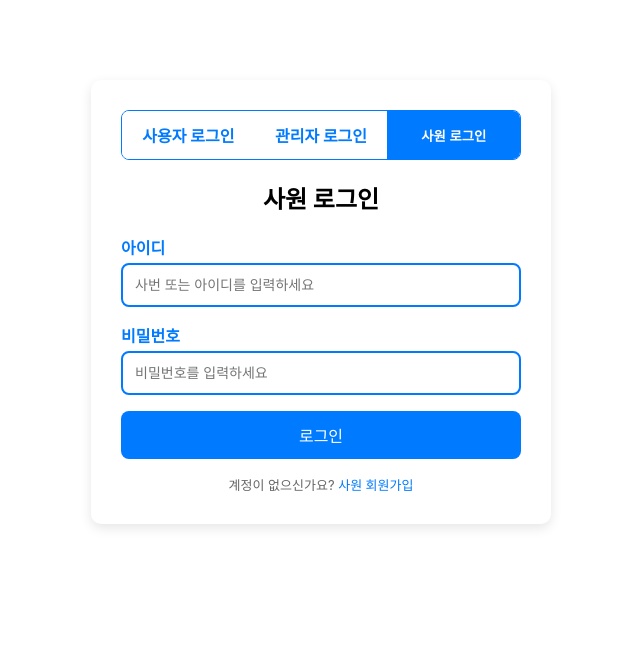
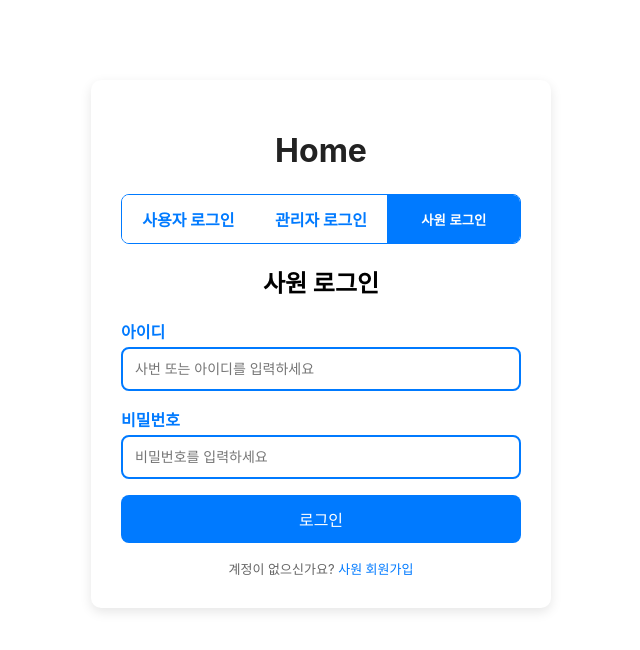
Before and after one commit to CookKMS/Cook_KMS_FrontEnd, a React (Create React App) app: page /employee-login in a window 1280 px wide. Shown: the top 650 px of the page, without its empty margins (319-959 px from the left). Built offline with nearby package versions, Linux system fonts and the light colour scheme; no server answers.

Commit message:
/feat 사용자 로그인 -> 로그아웃 버튼 생성 및 로그인 페이지에서 Home 버튼 && 기능 추가

```diff
--- a/src/components/Header.js
+++ b/src/components/Header.js
@@ -1,25 +1,34 @@
 // src/components/Header.js
 
 import React from 'react';
-import { Link, useLocation } from 'react-router-dom';
-import '../styles/Header.css'; // ✅ 헤더 스타일 경로
+import { Link, useLocation, useNavigate } from 'react-router-dom';
+import '../styles/Header.css';
 
 function Header() {
   const location = useLocation();
+  const navigate = useNavigate();
 
-  // ✅ 상단 메뉴 항목 정의
+  // ✅ 로그인 상태 확인
+  const isLoggedIn = localStorage.getItem('isLoggedIn') === 'true';
+
+  // ✅ 로그아웃 처리 함수
+  const handleLogout = () => {
+    localStorage.removeItem('isLoggedIn');
+    localStorage.removeItem('username');
+    navigate('/login');
+  };
+
   const menuItems = [
     { path: '/', label: 'Home' },
-    { path: '/my-inquiries', label: '고객사 문의' },
+    { path: '/my-inquiries', label: '제조사 문의' },
     { path: '/faq', label: 'FAQ' },
     { path: '/mypage', label: 'MyPage' },
   ];
 
   return (
     <header className="main-header">
-      {/* 🔹 왼쪽: 로고 + 메뉴 */}
       <div className="left-section">
-        <div className="logo">사용자 포털</div>
+        <div className="logo">지식관리</div>
         <nav className="nav-menu">
           {menuItems.map((item) => (
             <Link
@@ -33,14 +42,18 @@ function Header() {
         </nav>
       </div>
 
-      {/* 🔹 오른쪽: 로그인 버튼 */}
+      {/* ✅ 로그인 상태에 따라 버튼 변경 */}
       <div className="right-section">
+        {isLoggedIn ? (
+          <button className="nav-link" onClick={handleLogout}>로그아웃</button>
+        ) : (
           <Link
             to="/login"
             className={`nav-link ${location.pathname === '/login' ? 'active' : ''}`}
           >
             로그인
           </Link>
+        )}
       </div>
     </header>
   );
--- a/src/pages/auth/AdminLoginPage.js
+++ b/src/pages/auth/AdminLoginPage.js
@@ -47,6 +47,10 @@ function AdminLoginPage() {
   return (
     <div className="admin-login-container">
       {/* 🔹 탭 전환 UI */}
+      <Link to="/" className="home-link">
+        <h1>Home</h1>
+      </Link>
+
       <div className="admin-login-tabs">
         <Link to="/login" className="tab">사용자 로그인</Link>
         <button className="active">관리자 로그인</button>
--- a/src/pages/auth/EmployeeLoginPage.js
+++ b/src/pages/auth/EmployeeLoginPage.js
@@ -51,6 +51,10 @@ function EmployeeLoginPage() {
 
   return (
     <div className="employee-login-container">
+      <Link to="/" className="home-link">
+        <h1>Home</h1>
+      </Link>
+
       <div className="employee-login-tabs">
         <Link to="/login" className="tab">사용자 로그인</Link>
         <Link to="/admin-login" className="tab">관리자 로그인</Link>
--- a/src/pages/auth/LoginPage.js
+++ b/src/pages/auth/LoginPage.js
@@ -23,6 +23,7 @@ function UserLoginPage() {
       return;
     }
 
+
     try {
       // ✅ 사용자 로그인 API 요청
       const res = await axios.post('/auth/login', { username, password });
@@ -45,8 +46,13 @@ function UserLoginPage() {
     }
   };
 
+
   return (
     <div className="login-container">
+      <Link to="/" className="home-link">
+        <h1>Home</h1>
+      </Link>
+
       <div className="login-tabs">
         <button className="active">사용자 로그인</button>
         <Link to="/admin-login" className="tab">관리자 로그인</Link>
--- a/src/styles/auth/LoginPage.css
+++ b/src/styles/auth/LoginPage.css
@@ -18,6 +18,24 @@
   overflow: hidden;
   border: 1px solid #007aff;
 }
+/* Home 링크 스타일 */
+.home-link {
+  display: block;
+  text-align: center;
+  font-size: 1rem;
+  font-weight: 700;
+  color: #222;
+  text-decoration: none;
+  margin-bottom: 1.5rem;
+  transition: color 0.3s ease;
+}
+
+.home-link:hover {
+  color: #007bff;
+  text-decoration: underline;
+  cursor: pointer;
+}
+
 
 .login-tabs button,
 .login-tabs .tab {
```
Lines whose indentation alone changed are shown as unchanged.
